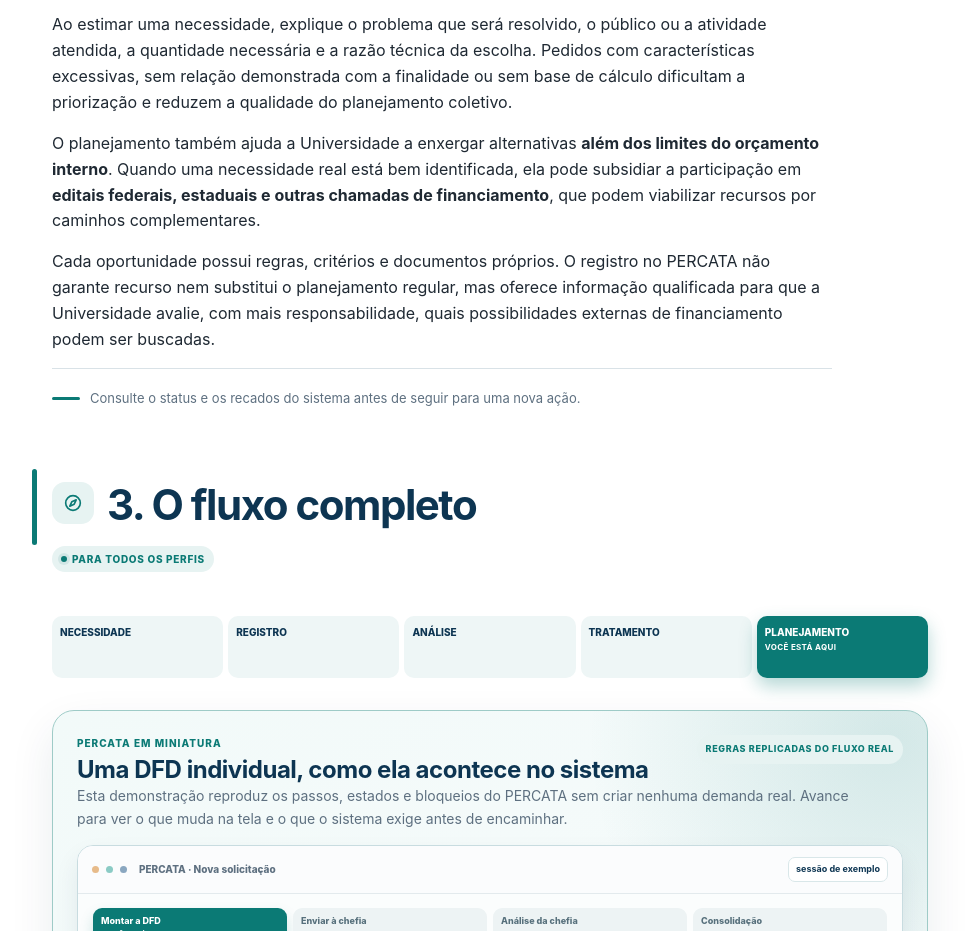
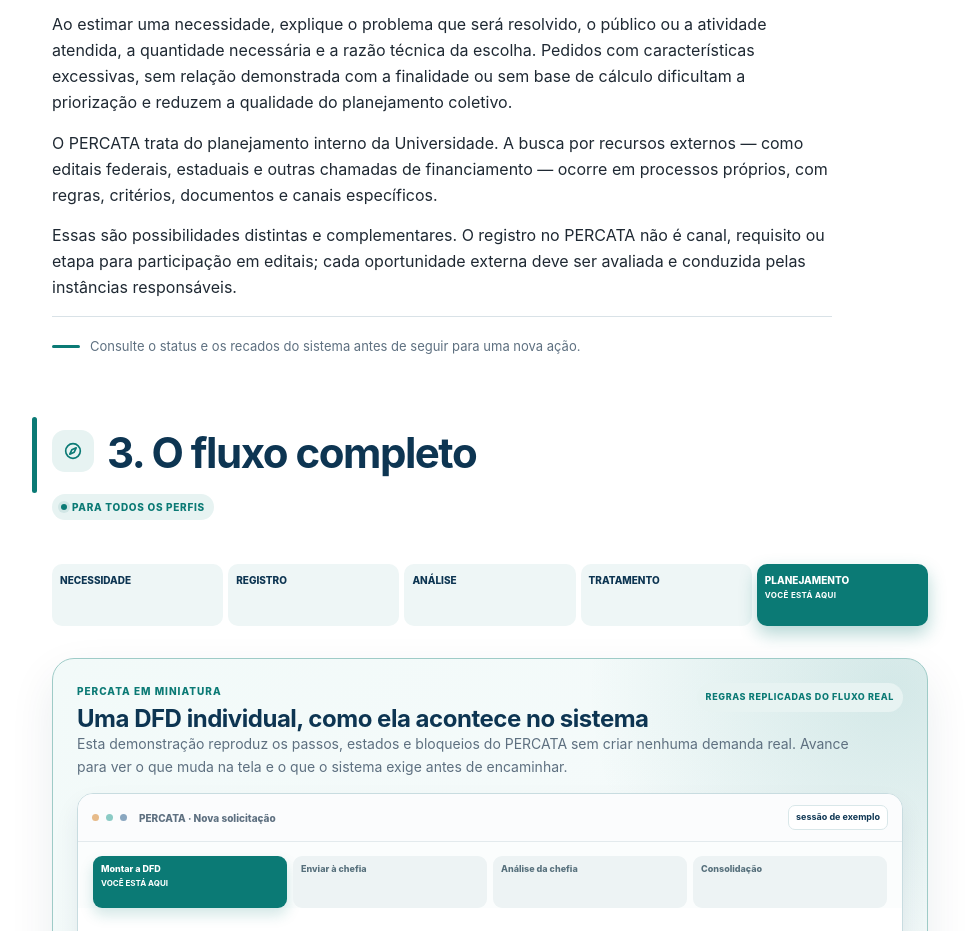
Before and after one commit to matheusricarte1/percata-manual, a plain HTML site: page index.html in a window 1280 px wide. Shown: the part 5340-6271 px from the top of the page, without its empty margins (274-1241 px from the left). Drawn offline with Linux system fonts and the light colour scheme.

Commit message:
Separa planejamento interno de editais

```diff
--- a/index.html
+++ b/index.html
@@ -321,8 +321,8 @@ tr:nth-child(even) td { background: var(--percata-surface); }
     </aside>
 <p>Planejar não significa registrar tudo o que seria desejável em uma situação ideal. Significa informar o que é necessário para a atividade, com quantidade, desempenho e características proporcionais ao uso previsto. Uma demanda bem planejada apresenta itens e <strong>especificações compatíveis com o uso previsto</strong>, com a realidade institucional e com a justificativa apresentada.</p>
 <p>Ao estimar uma necessidade, explique o problema que será resolvido, o público ou a atividade atendida, a quantidade necessária e a razão técnica da escolha. Pedidos com características excessivas, sem relação demonstrada com a finalidade ou sem base de cálculo dificultam a priorização e reduzem a qualidade do planejamento coletivo.</p>
-<p>O planejamento também ajuda a Universidade a enxergar alternativas <strong>além dos limites do orçamento interno</strong>. Quando uma necessidade real está bem identificada, ela pode subsidiar a participação em <strong>editais federais, estaduais e outras chamadas de financiamento</strong>, que podem viabilizar recursos por caminhos complementares.</p>
-<p>Cada oportunidade possui regras, critérios e documentos próprios. O registro no PERCATA não garante recurso nem substitui o planejamento regular, mas oferece informação qualificada para que a Universidade avalie, com mais responsabilidade, quais possibilidades externas de financiamento podem ser buscadas.</p>
+<p>O PERCATA trata do planejamento interno da Universidade. A busca por recursos externos — como editais federais, estaduais e outras chamadas de financiamento — ocorre em processos próprios, com regras, critérios, documentos e canais específicos.</p>
+<p>Essas são possibilidades distintas e complementares. O registro no PERCATA não é canal, requisito ou etapa para participação em editais; cada oportunidade externa deve ser avaliada e conduzida pelas instâncias responsáveis.</p>
 <p class="chapter-end">Consulte o status e os recados do sistema antes de seguir para uma nova ação.</p></section>
 <section id="3-o-fluxo-completo" class="chapter tone-process" data-roles="todos" data-reveal="true">
 <div class="chapter-title-row"><span class="chapter-icon"><svg viewBox="0 0 24 24" fill="none" stroke="currentColor" stroke-width="1.8" stroke-linecap="round" stroke-linejoin="round" aria-hidden="true"><circle cx="12" cy="12" r="8"></circle><path d="m15.5 8.5-2.2 4.8-4.8 2.2 2.2-4.8 4.8-2.2Z"></path></svg></span><h2>3. O fluxo completo</h2></div>
```
